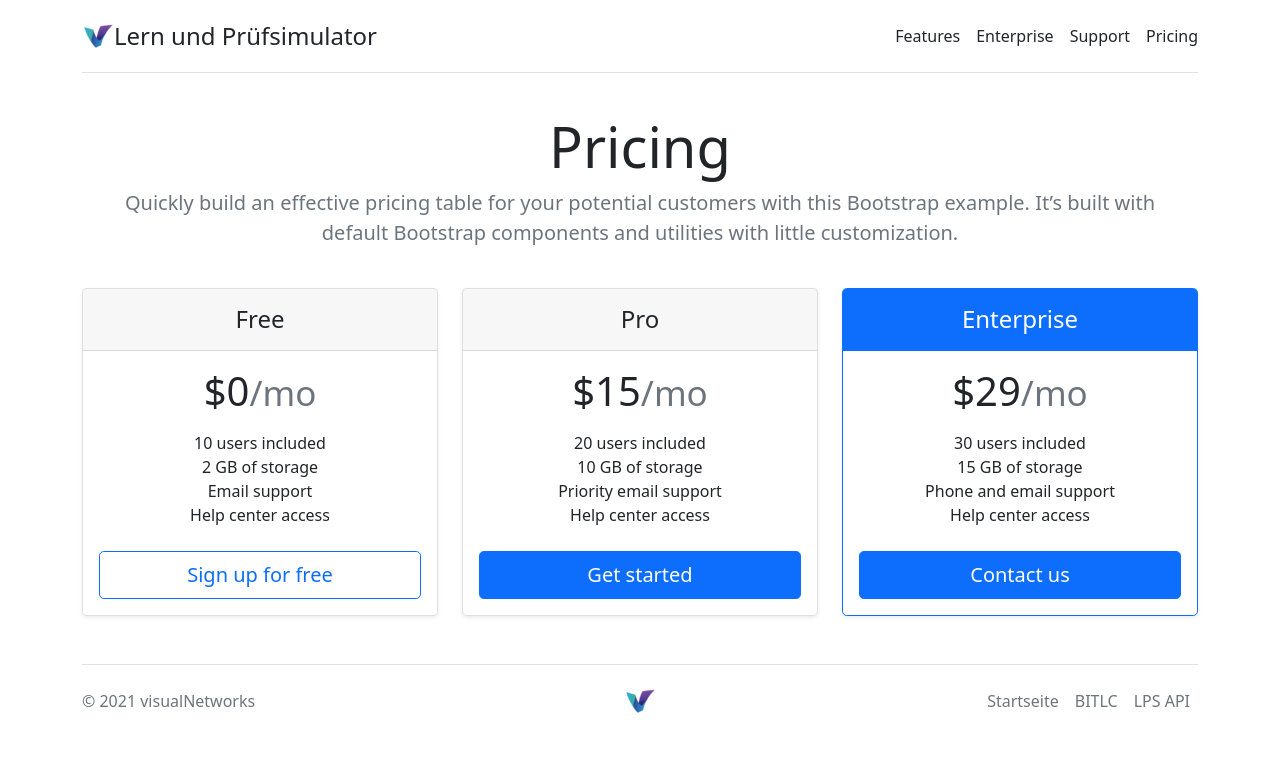
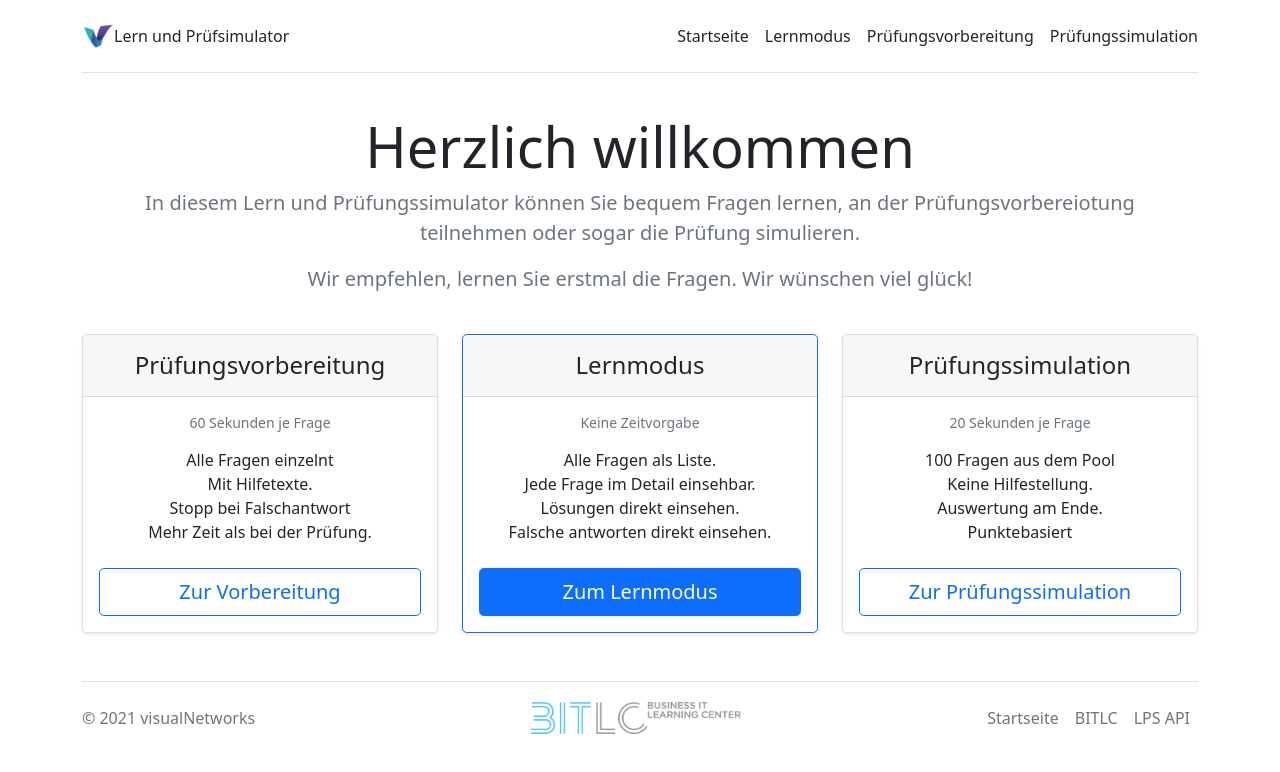
Before and after one commit to dex91/lps, an Angular app: page / in a window 1280 px wide. Shown: the top 772 px of the page. Built offline with nearby package versions, Linux system fonts and the light colour scheme.

Commit message:
BASIS-Template Fertiggestellt

```diff
--- a/src/app/footer/footer.component.html
+++ b/src/app/footer/footer.component.html
@@ -1,8 +1,8 @@
 <footer class="d-flex flex-wrap justify-content-between align-items-center py-3 my-4 border-top">
   <p class="col-md-4 mb-0 text-muted">&copy; 2021 visualNetworks</p>
 
-  <a href="/" class="col-md-4 d-flex align-items-center justify-content-center mb-3 mb-md-0 me-md-auto link-dark text-decoration-none">
-    <img src="./assets/images/favicon/favicon-32x32.png">
+  <a href="https://www.bitlc.de" target="_blank" class="col-md-4 d-flex align-items-center justify-content-center mb-3 mb-md-0 me-md-auto link-dark text-decoration-none">
+    <img src="./assets/images/bitlclogo.png" height="32">
   </a>
 
   <ul class="nav col-md-4 justify-content-end">
--- a/src/app/header/header.component.html
+++ b/src/app/header/header.component.html
@@ -2,19 +2,14 @@
   <div class="d-flex flex-column flex-md-row align-items-center pb-3 mb-4 border-bottom">
     <a href="/" class="d-flex align-items-center text-dark text-decoration-none">
       <img src="./assets/images/favicon/favicon-32x32.png">
-      <span class="fs-4">Lern und Pr&uuml;fsimulator</span>
+      <span class="fs-6">Lern und Pr&uuml;fsimulator</span>
     </a>
 
     <nav class="d-inline-flex mt-2 mt-md-0 ms-md-auto">
-      <a class="me-3 py-2 text-dark text-decoration-none" href="#">Features</a>
-      <a class="me-3 py-2 text-dark text-decoration-none" href="#">Enterprise</a>
-      <a class="me-3 py-2 text-dark text-decoration-none" href="#">Support</a>
-      <a class="py-2 text-dark text-decoration-none" href="#">Pricing</a>
+      <a class="me-3 py-2 text-dark text-decoration-none" href="#">Startseite</a>
+      <a class="me-3 py-2 text-dark text-decoration-none" href="#">Lernmodus</a>
+      <a class="me-3 py-2 text-dark text-decoration-none" href="#">Pr&uuml;fungsvorbereitung</a>
+      <a class="py-2 text-dark text-decoration-none" href="#">Pr&uuml;fungssimulation</a>
     </nav>
   </div>
-
-  <div class="pricing-header p-3 pb-md-4 mx-auto text-center">
-    <h1 class="display-4 fw-normal">Pricing</h1>
-    <p class="fs-5 text-muted">Quickly build an effective pricing table for your potential customers with this Bootstrap example. It’s built with default Bootstrap components and utilities with little customization.</p>
-  </div>
 </header>
--- a/src/app/startsite/startsite.component.html
+++ b/src/app/startsite/startsite.component.html
@@ -1,52 +1,57 @@
+<div class="pricing-header p-3 pb-md-4 mx-auto text-center">
+  <h1 class="display-4 fw-normal">Herzlich willkommen</h1>
+  <p class="fs-5 text-muted">In diesem Lern und Pr&uuml;fungssimulator k&ouml;nnen Sie bequem Fragen lernen, an der Pr&uuml;fungsvorbereiotung teilnehmen oder sogar die Pr&uuml;fung simulieren.</p>
+  <p class="fs-5 text-muted">Wir empfehlen, lernen Sie erstmal die Fragen. Wir w&uuml;nschen viel gl&uuml;ck!</p>
+</div>
 <div class="row row-cols-1 row-cols-md-3 mb-3 text-center">
   <div class="col">
     <div class="card mb-4 rounded-3 shadow-sm">
       <div class="card-header py-3">
-        <h4 class="my-0 fw-normal">Free</h4>
+        <h4 class="my-0 fw-normal">Pr&uuml;fungsvorbereitung</h4>
       </div>
       <div class="card-body">
-        <h1 class="card-title pricing-card-title">$0<small class="text-muted fw-light">/mo</small></h1>
+        <h6 class="card-title pricing-card-title"><small class="text-muted fw-light">60 Sekunden je Frage</small></h6>
         <ul class="list-unstyled mt-3 mb-4">
-          <li>10 users included</li>
-          <li>2 GB of storage</li>
-          <li>Email support</li>
-          <li>Help center access</li>
+          <li>Alle Fragen einzelnt</li>
+          <li>Mit Hilfetexte.</li>
+          <li>Stopp bei Falschantwort</li>
+          <li>Mehr Zeit als bei der Pr&uuml;fung.</li>
         </ul>
-        <button type="button" class="w-100 btn btn-lg btn-outline-primary">Sign up for free</button>
+        <button type="button" class="w-100 btn btn-lg btn-outline-primary">Zur Vorbereitung</button>
+      </div>
+    </div>
+  </div>
+  <div class="col">
+    <div class="card mb-4 rounded-3 shadow-sm border-primary">
+      <div class="card-header py-3">
+        <h4 class="my-0 fw-normal">Lernmodus</h4>
+      </div>
+      <div class="card-body">
+        <h6 class="card-title pricing-card-title"><small class="text-muted fw-light">Keine Zeitvorgabe</small></h6>
+        <ul class="list-unstyled mt-3 mb-4">
+          <li>Alle Fragen als Liste.</li>
+          <li>Jede Frage im Detail einsehbar.</li>
+          <li>L&ouml;sungen direkt einsehen.</li>
+          <li>Falsche antworten direkt einsehen.</li>
+        </ul>
+        <button type="button" class="w-100 btn btn-lg btn-primary">Zum Lernmodus</button>
       </div>
     </div>
   </div>
   <div class="col">
     <div class="card mb-4 rounded-3 shadow-sm">
       <div class="card-header py-3">
-        <h4 class="my-0 fw-normal">Pro</h4>
+        <h4 class="my-0 fw-normal">Pr&uuml;fungssimulation</h4>
       </div>
       <div class="card-body">
-        <h1 class="card-title pricing-card-title">$15<small class="text-muted fw-light">/mo</small></h1>
+        <h6 class="card-title pricing-card-title"><small class="text-muted fw-light">20 Sekunden je Frage</small></h6>
         <ul class="list-unstyled mt-3 mb-4">
-          <li>20 users included</li>
-          <li>10 GB of storage</li>
-          <li>Priority email support</li>
-          <li>Help center access</li>
+          <li>100 Fragen aus dem Pool</li>
+          <li>Keine Hilfestellung.</li>
+          <li>Auswertung am Ende.</li>
+          <li>Punktebasiert</li>
         </ul>
-        <button type="button" class="w-100 btn btn-lg btn-primary">Get started</button>
-      </div>
-    </div>
-  </div>
-  <div class="col">
-    <div class="card mb-4 rounded-3 shadow-sm border-primary">
-      <div class="card-header py-3 text-white bg-primary border-primary">
-        <h4 class="my-0 fw-normal">Enterprise</h4>
-      </div>
-      <div class="card-body">
-        <h1 class="card-title pricing-card-title">$29<small class="text-muted fw-light">/mo</small></h1>
-        <ul class="list-unstyled mt-3 mb-4">
-          <li>30 users included</li>
-          <li>15 GB of storage</li>
-          <li>Phone and email support</li>
-          <li>Help center access</li>
-        </ul>
-        <button type="button" class="w-100 btn btn-lg btn-primary">Contact us</button>
+        <button type="button" class="w-100 btn btn-lg btn-outline-primary">Zur Pr&uuml;fungssimulation</button>
       </div>
     </div>
   </div>
--- a/src/index.html
+++ b/src/index.html
@@ -14,7 +14,7 @@
   <link rel="mask-icon" href="./assets/images/favicon/safari-pinned-tab.svg" color="#5bbad5">
   <link rel="shortcut icon" href="./assets/images/favicon/favicon.ico">
   <link href="https://cdn.jsdelivr.net/npm/bootstrap@5.1.3/dist/css/bootstrap.min.css" rel="stylesheet" integrity="sha384-1BmE4kWBq78iYhFldvKuhfTAU6auU8tT94WrHftjDbrCEXSU1oBoqyl2QvZ6jIW3" crossorigin="anonymous">
-  <title>BITLC-</title>
+  <title>Lernen, vorbereiten und virtuelles P&uuml;fen &bull; Praxisproject BITLC FIAE Sommer 2023</title>
 </head>
 <body>
   <div class="container py-3">
```
